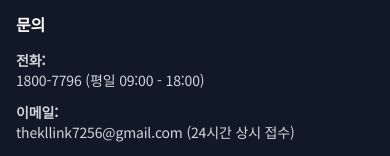
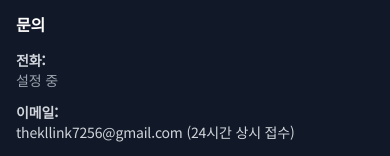
Before and after one commit to longbe00-mj/hompage_kl, a Next.js app: page / in a window 390 px wide. Shown: the part 10354-10510 px from the top of the page. Built offline with nearby package versions, Linux system fonts and the light colour scheme.

Commit message:
fix: update footer phone field to display '설정 중' status

```diff
--- a/src/components/layout/Footer.tsx
+++ b/src/components/layout/Footer.tsx
@@ -64,7 +64,8 @@ export default function Footer() {
             <h4 className="text-white font-semibold mb-4">문의</h4>
             <div className="text-sm space-y-3">
               <p>
-                <strong>전화:</strong><br />{companyInfo.phone} (평일 {companyInfo.businessHours})
+                <strong>전화:</strong><br />
+                <span className="text-gray-400">설정 중</span>
               </p>
               <p>
                 <strong>이메일:</strong><br />{companyInfo.email} (24시간 상시 접수)
```
